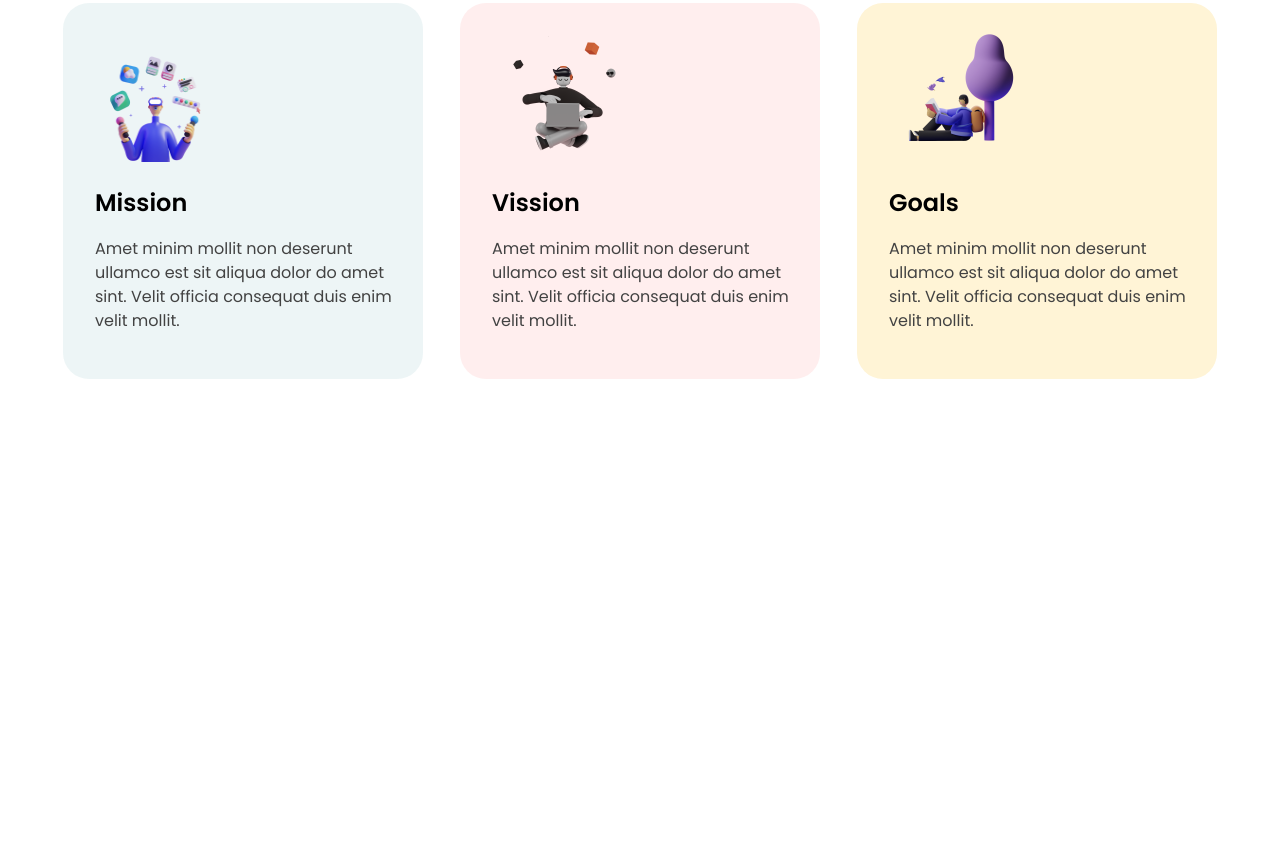
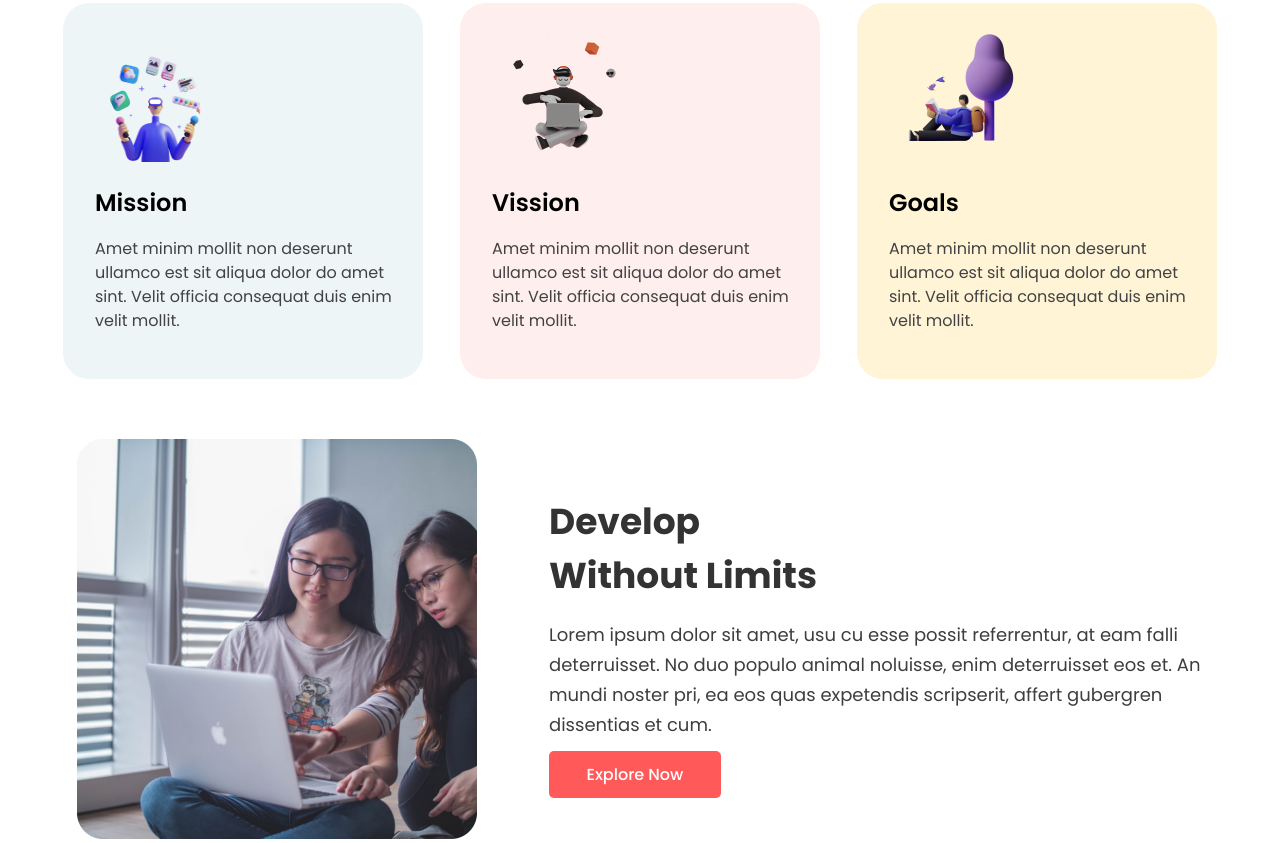
Before and after one commit to mdimranulalam/mission-2022, a plain HTML site: page index.html in a window 1280 px wide. Shown: the part 720-1563 px from the top of the page. Before the commit the page ends 1159 px from the top, so only its background shows below. Drawn offline with Linux system fonts and the light colour scheme.

Commit message:
Section - added

```diff
--- a/index.html
+++ b/index.html
@@ -9,7 +9,9 @@
     <link rel="stylesheet" href="style.css">
 </head>
 <body>
-    <!-- Section - 1 -->
+    <!-- >>>>>>>>>>>>>>>>>>>>>>>>>
+            Section - 1
+        <<<<<<<<<<<<<<<<<<<<<<<<<<  -->
     <section class="flexible-container seciton-1">
         <!-- Section Left Part -->
         <div class="section-part">
@@ -36,7 +38,9 @@
         </div>
     </section>
 
-    <!-- Section - 2 -->
+    <!-- >>>>>>>>>>>>>>>>>>>>>>>>>
+            Section - 2
+        <<<<<<<<<<<<<<<<<<<<<<<<<<  -->
     <section class="section-2">
 
         <!-- Section-title -->
@@ -74,5 +78,26 @@
 
         </div>
     </section>
+
+    <!-- >>>>>>>>>>>>>>>>>>>>>>>>>
+            Section - 3
+        <<<<<<<<<<<<<<<<<<<<<<<<<<  -->
+
+    <section class="section-3 section-3-flex">
+        <!-- Section 3 Left part  -->
+        <div class="section-3-left-part">
+            <img src="images/pictures/coding.png" alt="">
+        </div>
+        <!-- Section 3 Right Part -->
+        <div class="section-3-right-part">
+            <h2 class="section-3-4-title">Develop <br> Without Limits</h2>
+            <p class="section-3-4-description">
+                Lorem ipsum dolor sit amet, usu cu esse possit referrentur, at eam falli deterruisset. No duo populo animal noluisse, enim deterruisset eos et. An mundi noster pri, ea eos quas expetendis scripserit, affert gubergren dissentias et cum.
+            </p>
+
+            <a href="#" target="_blank" class="link-button">Explore Now</a>
+        </div>
+    </section>
+
 </body>
 </html>
--- a/style.css
+++ b/style.css
@@ -15,7 +15,9 @@
     display: flex;
 }
 
-/* Section 1 styles */
+/* -----------------------
+        Section 1 styles
+   ----------------------- */
 .section-part{
     width: 50%;
     padding-left: 10%;
@@ -64,7 +66,9 @@
     width: 426px;
 }
 
-/* Section 2 styles */
+/* -----------------------
+        Section 2 styles
+   ----------------------- */
 .section-2{
     padding-bottom: 60px;
 }
@@ -122,3 +126,38 @@
     color: #424242;
     width: 315px;
 }
+
+/* -----------------------
+        Section 3 styles
+   ----------------------- */
+.section-3-flex{
+    display: flex;
+    justify-content: center;
+    align-items: center;
+    column-gap: 72px;
+}
+.section-3-left-part{
+    width: 400px;
+}
+.section-3-left-part img{
+    width: 400px;
+}
+.section-3-right-part{
+    width: 654px;
+}
+.section-3-4-title{
+    font-family: 'Poppins', sans-serif;
+    font-weight: 700;
+    font-size: 36px;
+    line-height: 54px;
+    color: #333333;
+    padding-bottom: 17px;
+}
+.section-3-4-description{
+    font-family: 'Poppins', sans-serif;
+    font-weight: 400;
+    font-size: 18px;
+    line-height: 30px;
+    color: #3E3E3E;
+    padding-bottom: 23px;
+}
```
